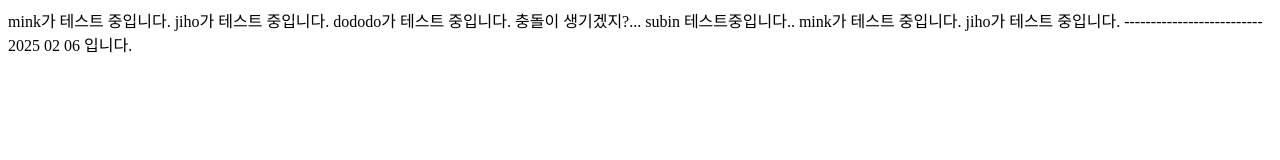
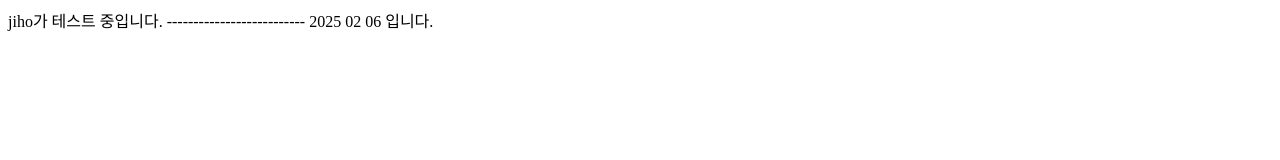
Before and after one commit to ytk27/Green-B-Project, a plain HTML site: page index.html in a window 1280 px wide. Drawn offline with Linux system fonts and the light colour scheme.

Commit message:
Update index.html

```diff
--- a/index.html
+++ b/index.html
@@ -6,13 +6,6 @@
     <title>Document</title>
 </head>
 <body>
-
-        mink가 테스트 중입니다.
-        jiho가 테스트 중입니다.
-        dododo가 테스트 중입니다.
-        충돌이 생기겠지?...
-        subin 테스트중입니다..
-        mink가 테스트 중입니다.
         jiho가 테스트 중입니다.
 
         --------------------------
```
